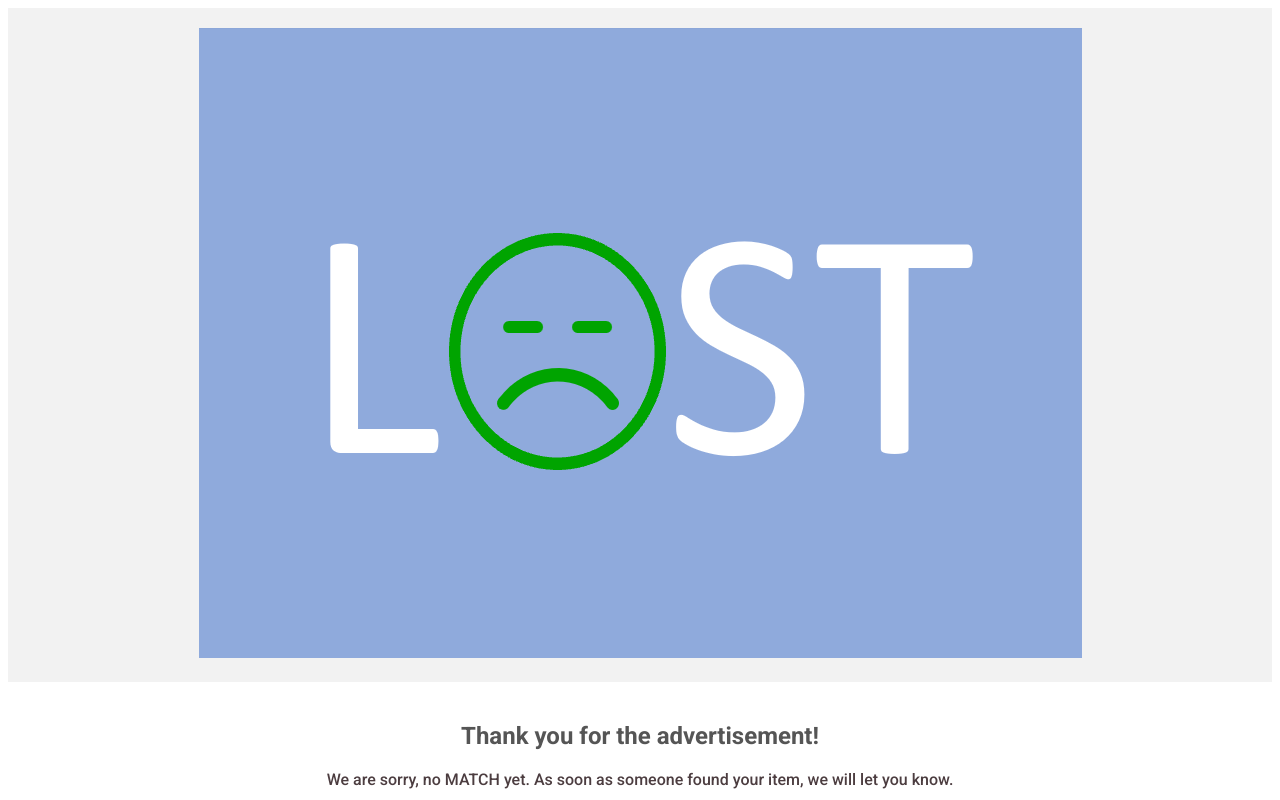
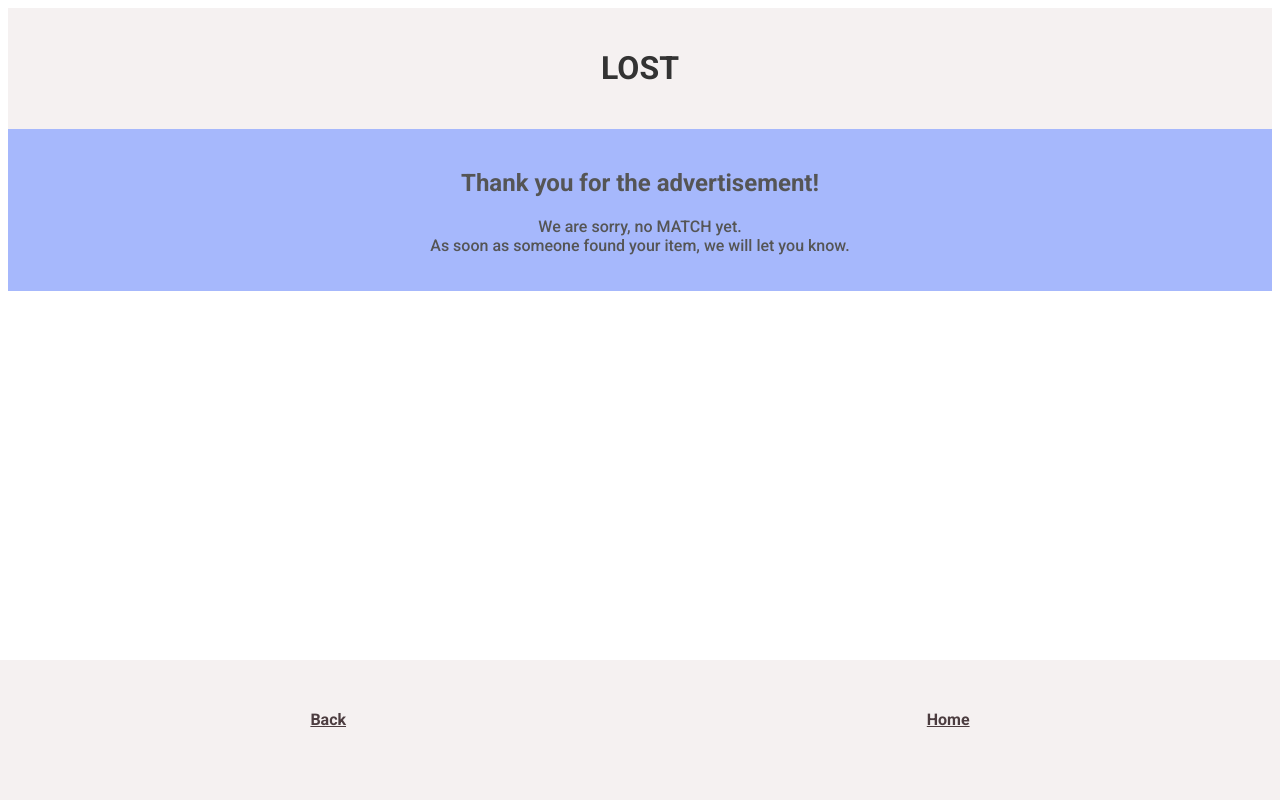
Before and after one commit to coding-bootcamps-eu/2023-04-final-project-lost-and-found, a Vue app: page /lost/lostnonmatchpage in a window 1280 px wide. Shown: the top 800 px of the page. Built offline with nearby package versions, Linux system fonts and the light colour scheme.

Commit message:
reviese code update lostnonmatchpage

```diff
--- a/src/views/LostnonMatchPage.vue
+++ b/src/views/LostnonMatchPage.vue
@@ -1,18 +1,17 @@
 <template>
   <header>
-    <div class="logo">
-      <img src="../assets/lostLogo.png" alt="Logo Lost" />
-    </div>
+    <h1 class="lost">LOST</h1>
   </header>
 
   <main>
     <h2>Thank you for the advertisement!</h2>
     <p>
-      We are sorry, no MATCH yet. As soon as someone found your item, we will
-      let you know.
+      We are sorry, no MATCH yet.
+      <br />
+      As soon as someone found your item, we will let you know.
     </p>
   </main>
-  <footer>
+  <footer class="footerLinks">
     <nav>
       <router-link to="/LostPage">Back</router-link>
     </nav>
@@ -26,54 +25,39 @@
 <script></script>
 
 <style scoped>
-/* SCOPED ? */
 header {
-  background-color: #f2f2f2;
+  background-color: #f5f1f1;
   padding: 20px;
 }
 
 main {
   padding: 20px;
+  background-color: #a6b8fc;
 }
 
 footer {
-  background-color: #f2f2f2;
+  background-color: #f5f1f1;
   padding: 20px;
+  width: auto;
+  height: 100px;
+  position: fixed;
+  bottom: 0;
+  left: 0;
+  right: 0;
+}
+
+.footerLinks {
+  display: flex;
+  flex-direction: row;
+  justify-content: space-evenly;
 }
 
 h1 {
   color: #333;
 }
 
-h2 {
+h2,
+p {
   color: #555;
 }
-
-h3 {
-  color: #777;
-}
-
-button {
-  background-color: #4caf50;
-  color: white;
-  padding: 10px 20px;
-  margin: 10px;
-  border: none;
-  cursor: pointer;
-}
-
-input,
-select {
-  margin: 10px 0;
-  padding: 10px;
-}
-
-ul {
-  list-style-type: none;
-  padding: 0;
-}
-
-li {
-  margin-bottom: 10px;
-}
 </style>
```
